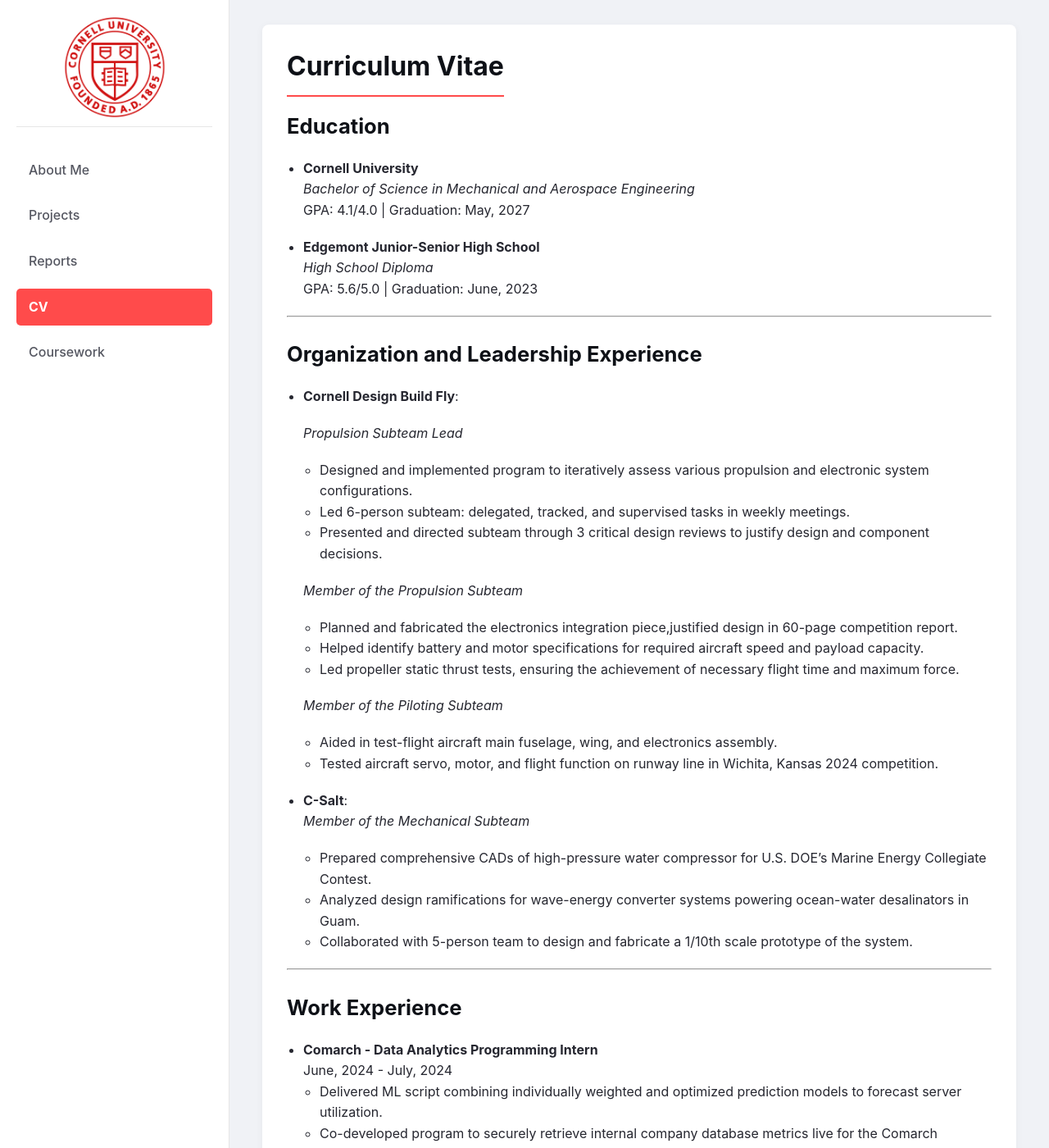
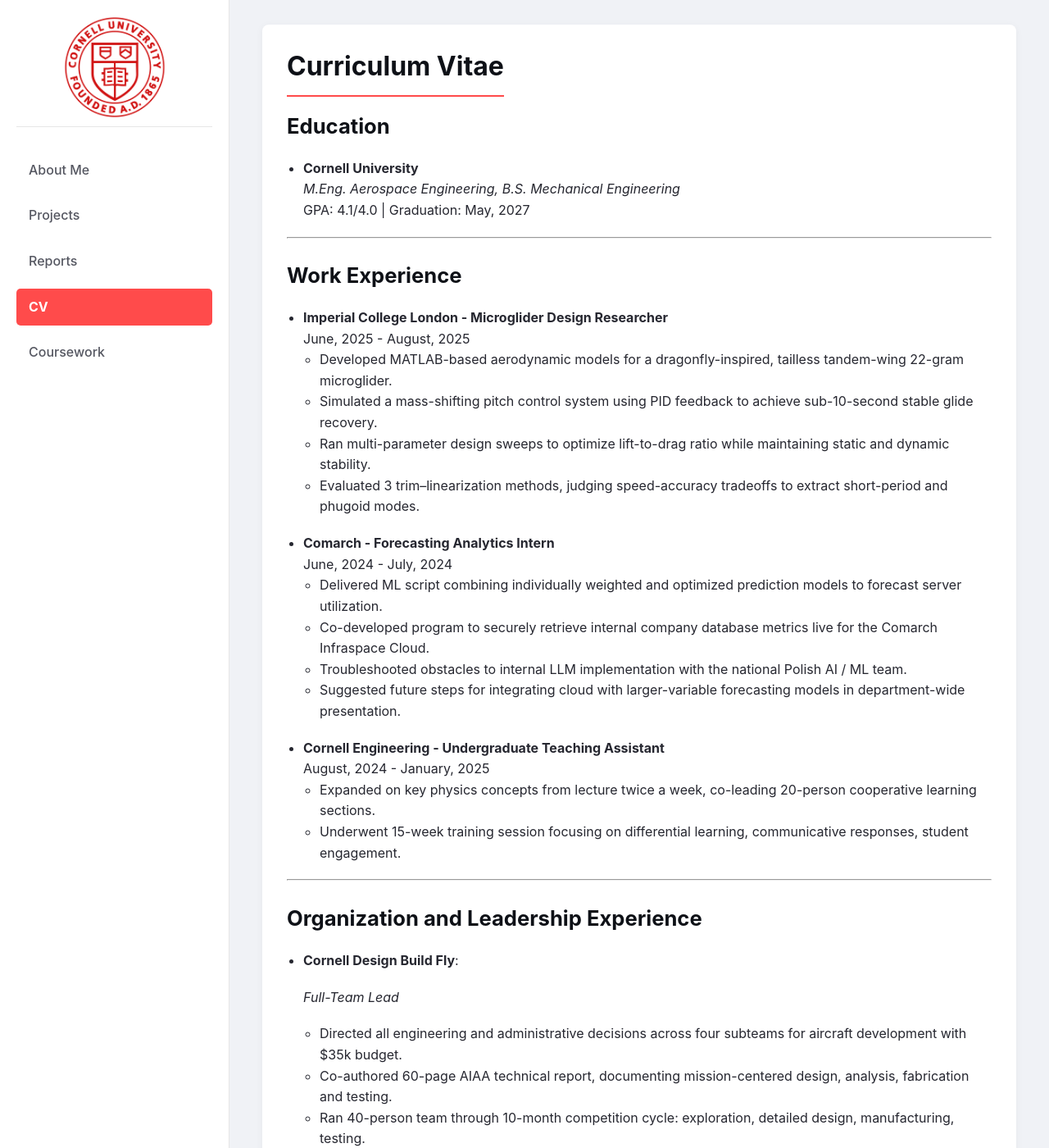
Before and after one commit to Ubilot3000/Kasper-Atkinson-Portfolio, a Jekyll site: the page built from cv.md, in a window 1280 px wide and 1400 px high. Shown: the whole window at 82% size. Built offline with Jekyll 4.4.1, drawn with Linux system fonts in a browser that asks for light colours; some of the changed text lies outside the part shown.

```diff
--- a/cv.md
+++ b/cv.md
@@ -6,45 +6,22 @@ permalink: /cv/
 
 ## Education
   - **Cornell University**
-    *Bachelor of Science in Mechanical and Aerospace Engineering*
+    *M.Eng. Aerospace Engineering, B.S. Mechanical Engineering*
     GPA: 4.1/4.0 | Graduation: May, 2027
 
-  - **Edgemont Junior-Senior High School**
-    *High School Diploma*
-    GPA: 5.6/5.0 | Graduation: June, 2023
-
-
-  ---
-
-## Organization and Leadership Experience
-
-  - **Cornell Design Build Fly**:
-
-    *Propulsion Subteam Lead*
-    - Designed and implemented program to iteratively assess various propulsion and electronic system configurations.
-    - Led 6-person subteam: delegated, tracked, and supervised tasks in weekly meetings.
-    - Presented and directed subteam through 3 critical design reviews to justify design and component decisions.
-
-    *Member of the Propulsion Subteam*
-    - Planned and fabricated the electronics integration piece,justified design in 60-page competition report.
-    - Helped identify battery and motor specifications for required aircraft speed and payload capacity.
-    - Led propeller static thrust tests, ensuring the achievement of necessary flight time and maximum force.
-
-    *Member of the Piloting Subteam*
-    - Aided in test-flight aircraft main fuselage, wing, and electronics assembly.
-    - Tested aircraft servo, motor, and flight function on runway line in Wichita, Kansas 2024 competition.
-
-  - **C-Salt**:
-  *Member of the Mechanical Subteam*
-    - Prepared comprehensive CADs of high-pressure water compressor for U.S. DOE's Marine Energy Collegiate Contest.
-    - Analyzed design ramifications for wave-energy converter systems powering ocean-water desalinators in Guam.
-    - Collaborated with 5-person team to design and fabricate a 1/10th scale prototype of the system.
-
-  ---
+---
 
 ## Work Experience
 
-  - **Comarch - Data Analytics Programming Intern**
+  - **Imperial College London - Microglider Design Researcher**
+    June, 2025 - August, 2025
+    - Developed MATLAB-based aerodynamic models for a dragonfly-inspired, tailless tandem-wing 22-gram microglider.
+    - Simulated a mass-shifting pitch control system using PID feedback to achieve sub-10-second stable glide recovery.
+    - Ran multi-parameter design sweeps to optimize lift-to-drag ratio while maintaining static and dynamic stability.
+    - Evaluated 3 trim–linearization methods, judging speed-accuracy tradeoffs to extract short-period and phugoid modes.
+
+
+  - **Comarch - Forecasting Analytics Intern**
     June, 2024 - July, 2024
     - Delivered ML script combining individually weighted and optimized prediction models to forecast server utilization.
     - Co-developed program to securely retrieve internal company database metrics live for the Comarch Infraspace Cloud.
@@ -56,13 +33,40 @@ permalink: /cv/
     - Expanded on key physics concepts from lecture twice a week, co-leading 20-person cooperative learning sections.
     - Underwent 15-week training session focusing on differential learning, communicative responses, student engagement.
 
+  ---
+
+## Organization and Leadership Experience
+
+  - **Cornell Design Build Fly**:
+
+    *Full-Team Lead*
+    - Directed all engineering and administrative decisions across four subteams for aircraft development with $35k budget.
+    - Co-authored 60-page AIAA technical report, documenting mission-centered design, analysis, fabrication and testing.
+    - Ran 40-person team through 10-month competition cycle: exploration, detailed design, manufacturing, testing.
+
+
+    *Propulsion Subteam Lead*
+    - Designed and implemented program to iteratively assess various propulsion and electronic system configurations.
+    - Led 6-person subteam: delegated, tracked, and supervised tasks in weekly meetings.
+    - Presented and directed subteam through 3 critical design reviews to justify design and component decisions.
+
+    *Member of the Propulsion Subteam*
+    - Planned and fabricated the electronics integration piece, justified design in 60-page competition report scoring 21st.
+    - Led propeller static thrust tests, ensuring flight function on runway line in Wichita, Kansas 2024 competition.
+
+
+  - **C-Salt**:
+  *Member of the Mechanical Subteam*
+    - Co-founded wave-energy student team; grew to 20 members competing in DOE’s Marine Energy Collegiate Contest.
+    - Prepared comprehensive CADs of high-pressure water piston compressor for ocean-water desalination in Guam.
 
 
   ---
+
 ## Skills
   - Programming: Python, MATLAB, Java
-  - Software: SolidWorks, Fusion360, ANSYS
-  -
+  - Software: SolidWorks, Fusion360, ANSYS Fluent, XFLR5, XFoil
+  - Manufacturing: Machine-Shop Trained, 3D Printing
 
 ## Languages
   - English (C2)
@@ -71,7 +75,7 @@ permalink: /cv/
   - German (B1)
 
   <div class="resume-download">
-    <a href="{{ site.baseurl }}/assets/files/IROP_CV.pdf" class="download-button" download>
+    <a href="{{ site.baseurl }}\assets\files\KasperAtkinson_CV.pdf" class="download-button" download>
         Download Resume (PDF)
     </a>
   </div>
```
Also changed, not shown: _projects/dragonfly-microglider.md (+1 -1 lines), _projects/scoring.md (+11 -7 lines), coursework.md (+1 -1 lines), reports.md (+1 -1 lines), assets/images/GA_convergence.jpg (added), assets/images/dragonfly_cad.png (added), assets/images/flight_equlibrium.png (added), assets/images/mission_plan.png (added), assets/images/motor_interp.png (added), assets/images/propeller_predicted.png (added), assets/images/sensitivity.png (added), 3 other files.
